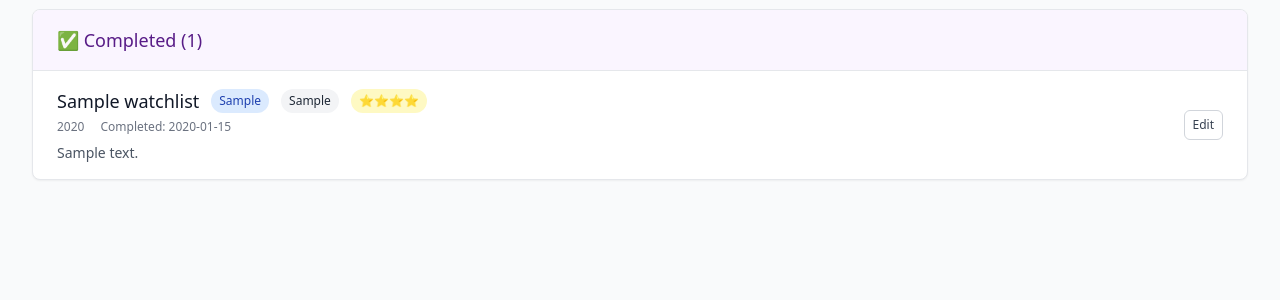
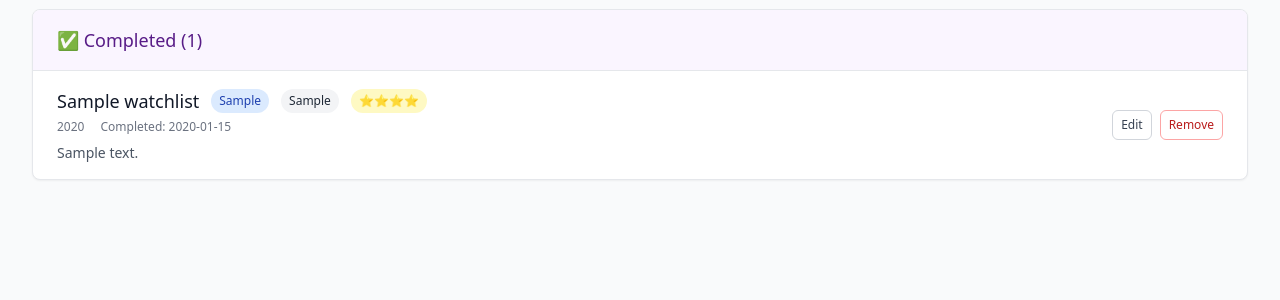
Before and after one commit to Maheshkumar-novice/Habit-Stack, a Flask app: page /habitstack/watchlist in a window 1280 px wide. Shown: the part 349-649 px from the top of the page. Run offline with Flask 3, Linux system fonts and the light colour scheme; the visitor is signed in with stand-in values (Sample User, id 1); tables that the repository leaves empty hold one stand-in row (values such as "Sample post"); some libraries are stand-ins or nearby versions.

Commit message:
Add delete buttons to Currently Watching and Completed watchlist sections
- Added Remove button to Currently Watching section for consistency
- Added Remove button to Completed section for consistency
- All three sections (Want to Watch, Currently Watching, Completed) now have uniform delete functionality
- Uses existing /habitstack/delete-movie/<id> route with confirmation dialog

🤖 Generated with [Claude Code](https://claude.ai/code)

Co-Authored-By: Claude <noreply@anthropic.com>

```diff
--- a/templates/watchlist.html
+++ b/templates/watchlist.html
@@ -108,6 +108,11 @@
                            class="inline-flex items-center rounded-md bg-white px-2 py-1.5 text-xs font-medium text-gray-700 hover:bg-gray-50 border border-gray-300 transition-colors">
                             Edit
                         </a>
+                        <form method="post" action="/habitstack/delete-movie/{{ item.id }}" style="display: inline;" onsubmit="return confirm('Remove {{ item.title }} from watchlist?')">
+                            <button type="submit" class="inline-flex items-center rounded-md bg-white px-2 py-1.5 text-xs font-medium text-red-700 hover:bg-red-50 border border-red-300 transition-colors">
+                                Remove
+                            </button>
+                        </form>
                     </div>
                 </div>
             </div>
@@ -228,6 +233,11 @@
                            class="inline-flex items-center rounded-md bg-white px-2 py-1.5 text-xs font-medium text-gray-700 hover:bg-gray-50 border border-gray-300 transition-colors">
                             Edit
                         </a>
+                        <form method="post" action="/habitstack/delete-movie/{{ item.id }}" style="display: inline;" onsubmit="return confirm('Remove {{ item.title }} from watchlist?')">
+                            <button type="submit" class="inline-flex items-center rounded-md bg-white px-2 py-1.5 text-xs font-medium text-red-700 hover:bg-red-50 border border-red-300 transition-colors">
+                                Remove
+                            </button>
+                        </form>
                     </div>
                 </div>
             </div>
```
